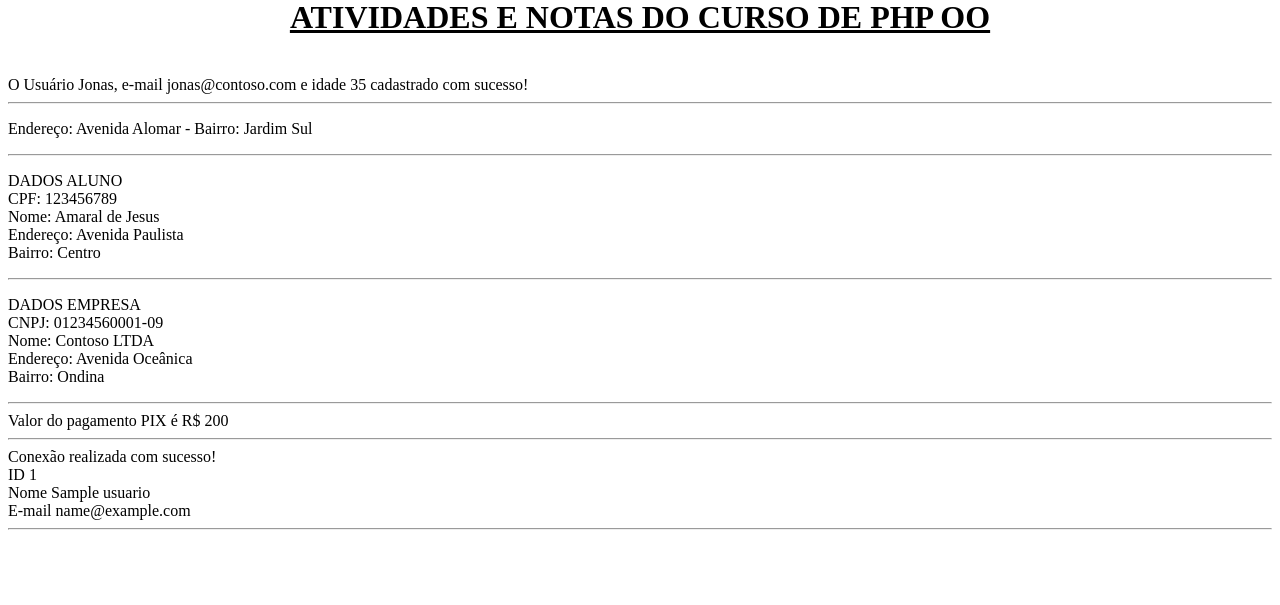
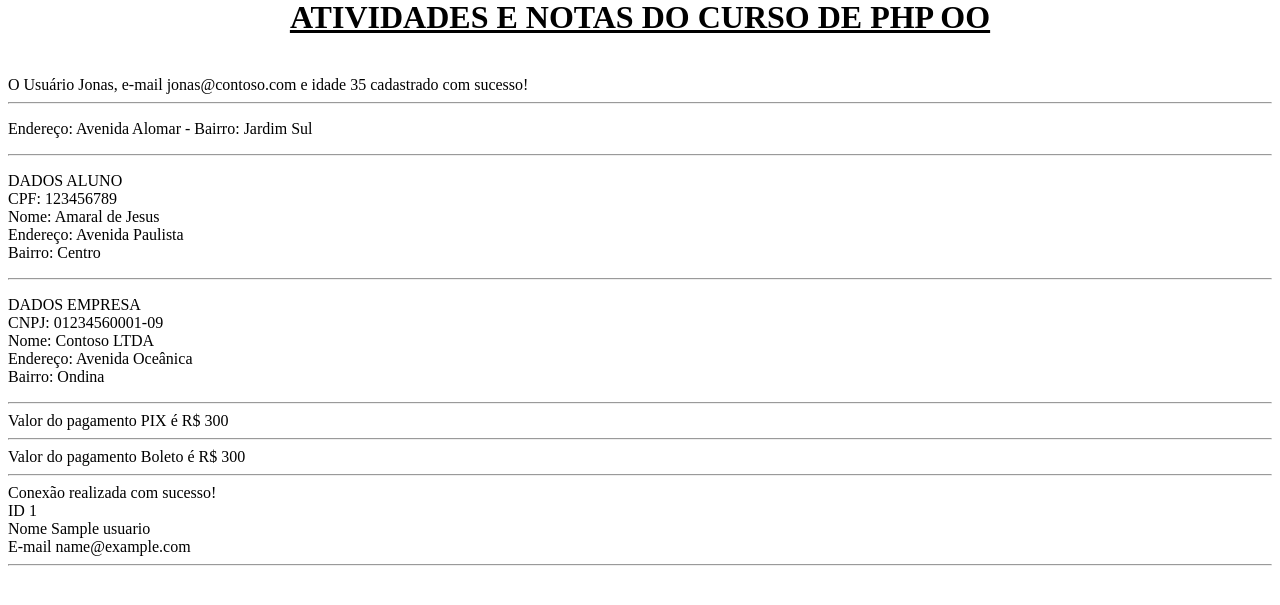
Before and after one commit to jpqateste/notas-projeto-php-oo, a PHP site: page / in a window 1280 px wide. Shown: the part 22-627 px from the top of the page. Run offline with PHP 8.4, Linux system fonts and the light colour scheme; tables that the repository leaves empty or names only in its code hold one stand-in row (values such as "Sample post").

Commit message:
Added class MetodoPIX and MetodoBoleto, update view index

```diff
--- a/MetodoPagamento.php
+++ b/MetodoPagamento.php
@@ -1,6 +1,6 @@
 <?php
 
-class MetodoPagamento{
+abstract class MetodoPagamento{
 
     public float $valor;
     public string $tipo;
--- /dev/null
+++ b/MetodoPagamentoBoleto.php
@@ -0,0 +1,11 @@
+<?php
+
+class MetodoPagamentoBoleto extends MetodoPagamento{
+
+    public function calcularJuros() : string
+    {
+
+        return "Valor do pagamento {$this->tipo} é R$ {$this->valor}<br>";
+
+    }
+}
--- /dev/null
+++ b/MetodoPagamentoPIX.php
@@ -0,0 +1,10 @@
+<?php
+
+class MetodoPagamentoPIX extends MetodoPagamento{
+
+    public function calcularDescontoPIX(): string
+    {
+        return "Valor do pagamento {$this->tipo} é R$ {$this->valor}<br>";
+
+    }
+}
--- a/index.php
+++ b/index.php
@@ -15,6 +15,8 @@
     require './ClienteAluno.php';
     require './ClientePJ.php';
     require './MetodoPagamento.php';
+    require './MetodoPagamentoPIX.php';
+    require './MetodoPagamentoBoleto.php';
 
 
 
@@ -56,11 +58,23 @@
 
 
     echo "<hr>";
-
+/*
     $MPagamento = new MetodoPagamento(200.00, "PIX");
     $MsgCobranca = $MPagamento->verValor();
     echo $MsgCobranca;
 
+    echo "<hr>";
+
+*/
+    $MPagamentoPIX = new MetodoPagamentoPIX(300, "PIX");
+    $valorCobrancaPIX = $MPagamentoPIX->calcularDescontoPIX();
+    echo $valorCobrancaPIX;
+
+    echo "<hr>";
+
+    $MPagamentoBoleto = new MetodoPagamentoBoleto(300, "Boleto");
+    $valorCobrancaBoleto = $MPagamentoBoleto->calcularJuros();
+    echo $valorCobrancaBoleto;
 
     echo "<hr>";
 
```
